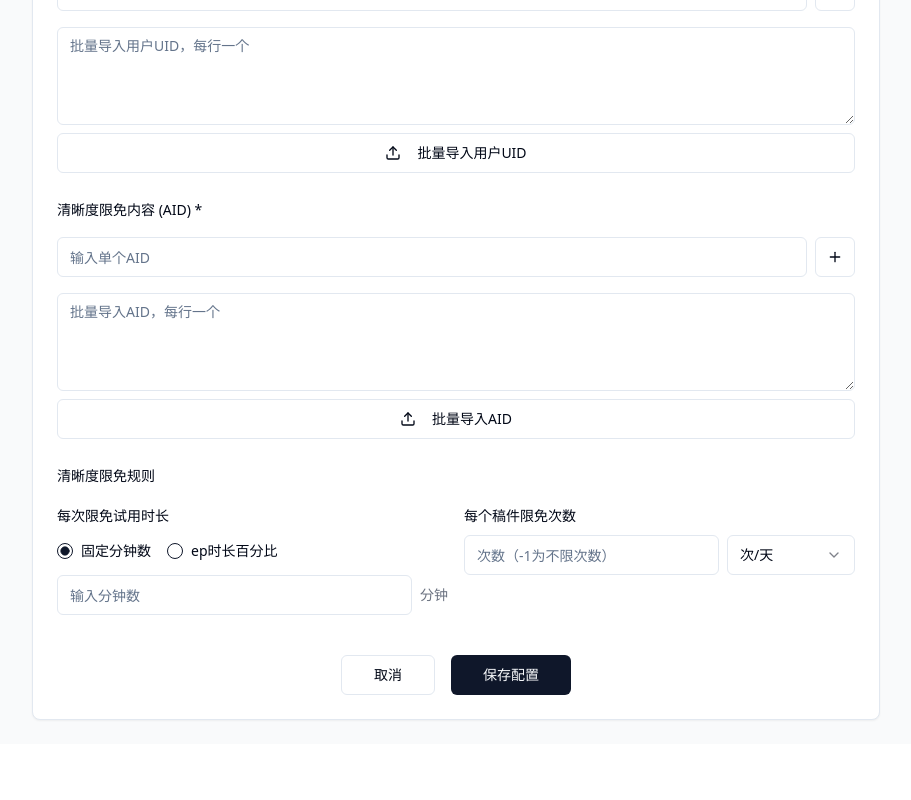
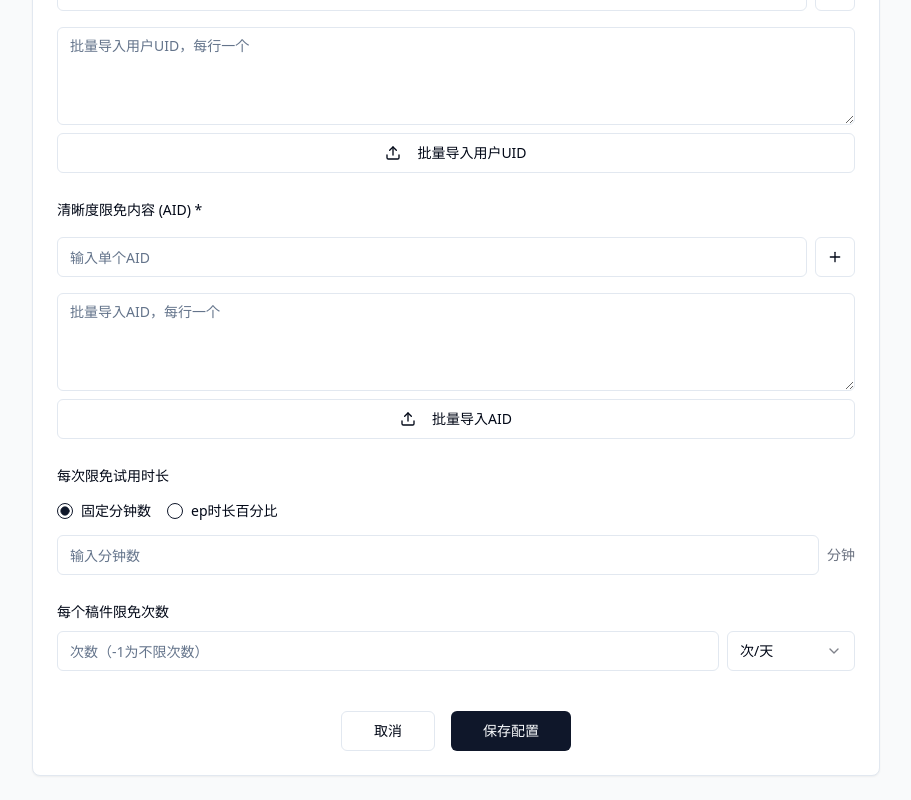
Before and after one commit to xlizoO/clarity-campaign-manager, a React (Vite) app: page /activity-config in a window 1280 px wide. Shown: the part 462-1262 px from the top of the page, without its empty margins (184-1095 px from the left). Before the commit the page ends 1206 px from the top, so only its background shows below. Built offline with nearby package versions, Linux system fonts and the light colour scheme.

Commit message:
Remove clarity free rule title and adjust layout
Remove the "清晰度限免规则" title and adjust the layout of "每次限免试用时长" and "每个稿件限免次数" to be on separate lines.

```diff
--- a/src/components/ActivityConfigForm.tsx
+++ b/src/components/ActivityConfigForm.tsx
@@ -1,4 +1,3 @@
-
 import React, { useState } from 'react';
 import { Button } from "@/components/ui/button";
 import { Input } from "@/components/ui/input";
@@ -359,10 +358,7 @@ const ActivityConfigForm: React.FC<ActivityConfigFormProps> = ({ onSave, onCance
             )}
           </div>
 
-          {/* 清晰度限免规则 */}
-          <div className="space-y-4">
-            <Label>清晰度限免规则</Label>
-            <div className="grid grid-cols-2 gap-4">
+          {/* 每次限免试用时长 */}
           <div className="space-y-4">
             <Label>每次限免试用时长</Label>
             <RadioGroup
@@ -394,6 +390,7 @@ const ActivityConfigForm: React.FC<ActivityConfigFormProps> = ({ onSave, onCance
             </div>
           </div>
 
+          {/* 每个稿件限免次数 */}
           <div className="space-y-2">
             <Label>每个稿件限免次数</Label>
             <div className="flex gap-2">
@@ -418,8 +415,6 @@ const ActivityConfigForm: React.FC<ActivityConfigFormProps> = ({ onSave, onCance
               <p className="text-sm text-blue-600">设置为-1表示不限制使用次数</p>
             )}
           </div>
-            </div>
-          </div>
 
           {/* 操作按钮 */}
           <div className="flex justify-center gap-4 pt-4">
```
Lines whose indentation alone changed are shown as unchanged.
